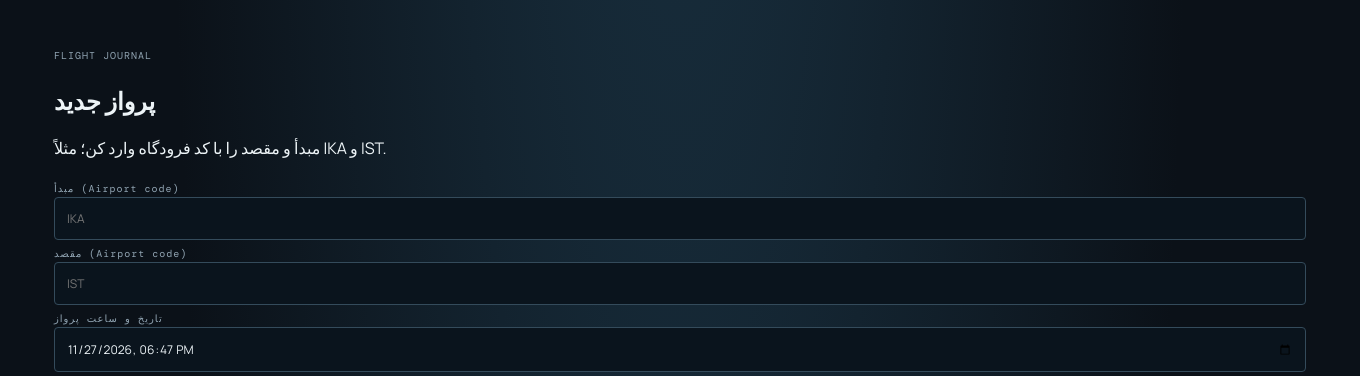
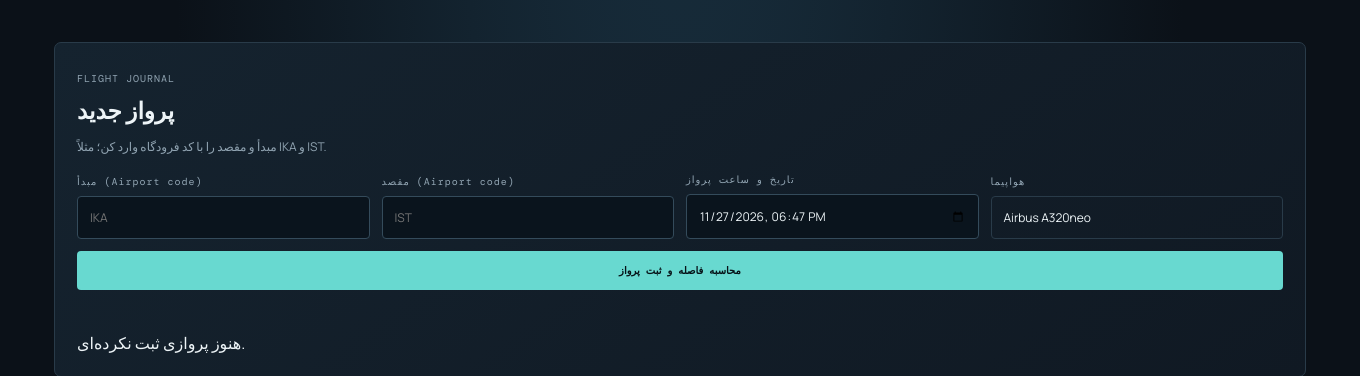
Before and after one commit to taha90nikmanesh-max/MFS-Checklist2020, an Electron app: page index.html in a window 1360 px wide. Shown: the part 420-796 px from the top of the page. Drawn offline with nearby package versions, Linux system fonts and the light colour scheme.

Commit message:
Style flight journal section

```diff
--- a/style.css
+++ b/style.css
@@ -18,3 +18,14 @@ html[dir="rtl"] .action{justify-content:flex-start}
 .phase-head small{white-space:nowrap}.phase-head .phase-progress{height:4px;flex:0 0 54px;background:#293b49;border-radius:9px;overflow:hidden}.phase-head .phase-progress i{display:block;height:100%;background:var(--cyan);transition:width .25s}.check input{cursor:pointer}button:focus-visible,select:focus-visible,input:focus-visible{outline:2px solid var(--cyan);outline-offset:2px}@media(max-width:520px){.phase-head{gap:8px}.phase-head .phase-progress{flex-basis:34px}}
 
 .aircraft-photo{width:100%;height:clamp(170px,28vw,300px);margin:18px 0 20px;border:1px solid var(--line);border-radius:6px;overflow:hidden;background:linear-gradient(135deg,#1b3546,#0a141d);display:flex;align-items:center;justify-content:center}.aircraft-photo img{display:block;width:100%;height:100%;object-fit:cover;object-position:center 55%}.aircraft-photo span{font:11px "DM Mono";letter-spacing:.5px;color:var(--muted)}.aircraft-photo img[hidden],.aircraft-photo span[hidden]{display:none}@media print{.aircraft-photo{height:180px;break-inside:avoid}}
+
+.flight-log{margin:0 0 24px;padding:22px;background:linear-gradient(145deg,#15232f,#101923);border:1px solid var(--line);border-radius:7px}
+.flight-log-title h2{font-size:23px;margin:7px 0}.flight-log-title p,.history-empty{color:var(--muted);font-size:12px}
+.flight-form{display:grid;grid-template-columns:repeat(4,minmax(0,1fr));gap:12px;align-items:end;margin-top:18px}
+.flight-form label{display:block;margin-bottom:8px}.flight-aircraft{min-height:62px}.flight-aircraft span{display:block;padding:12px;border:1px solid var(--line);border-radius:4px;font-size:12px}
+.flight-form button{grid-column:1/-1;background:#68d9d0;color:#071318;padding:13px;border-radius:4px;font-weight:800}.flight-form button:disabled{opacity:.6}
+.flight-message{color:var(--cyan);font-size:12px;min-height:18px}.flight-history h3{font-size:14px}
+.flight-record{display:grid;grid-template-columns:1fr auto auto;gap:15px;align-items:center;padding:12px 0;border-top:1px solid var(--line)}
+.flight-record strong,.flight-record small{display:block}.flight-record small{color:var(--muted);font-size:10px;margin-top:5px}.flight-record>b{font:11px 'DM Mono';color:var(--cyan)}
+.flight-record button{border:1px solid var(--line);padding:7px 10px;border-radius:4px}
+@media(max-width:800px){.flight-form{grid-template-columns:1fr 1fr}}@media(max-width:520px){.flight-form{grid-template-columns:1fr}.flight-record{grid-template-columns:1fr auto}.flight-record button{grid-column:2;grid-row:1}.flight-record>b{grid-column:1}}
```
